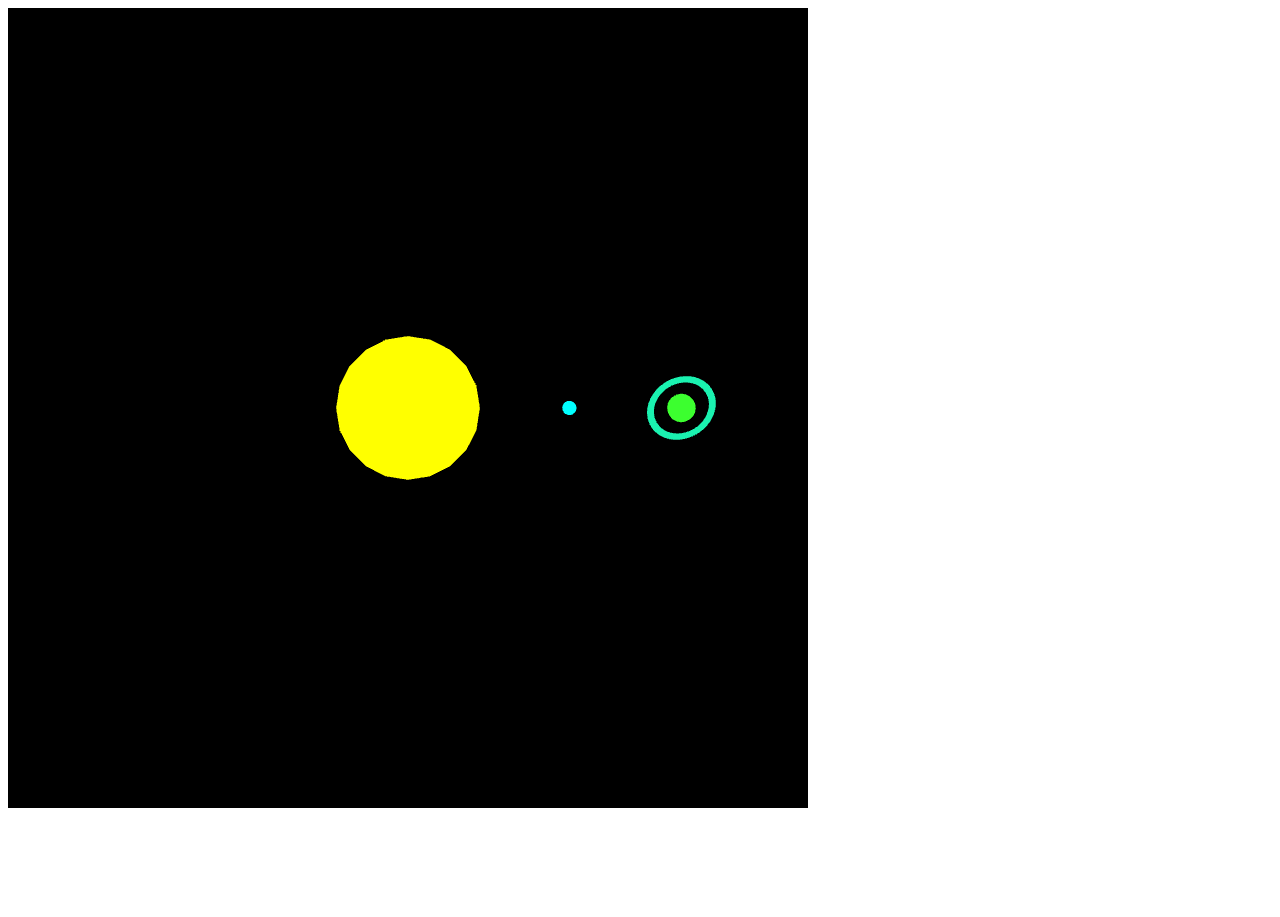
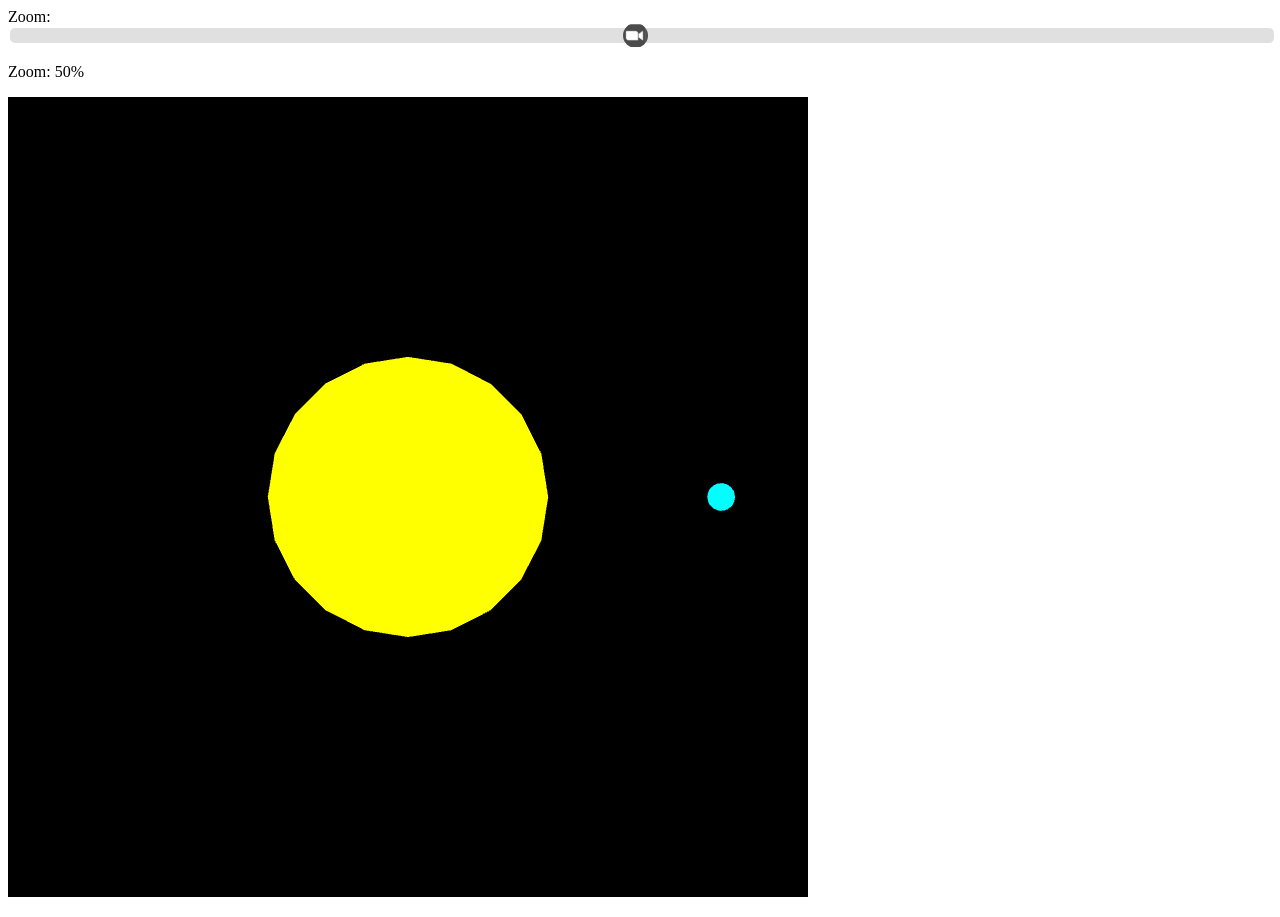
Before and after one commit to goobaby/Computer-Graphics, a plain HTML site: page Assignment 4 - Solar System/solar.html in a window 1280 px wide. Before the commit the page ends 820 px from the top, so only its background shows below. Drawn offline with Linux system fonts and the light colour scheme; animation ran at ten frames a second.

Commit message:
EVERYTHING PAS THIS UPDATE IS POST TURN IN
Added html slider!

```diff
--- a/Assignment 4 - Solar System/main.js
+++ b/Assignment 4 - Solar System/main.js
@@ -7,8 +7,11 @@ var fovy;
 var aspect;
 
 var earthDay = 1;
+zoom = 1000;
 
 function init() {
+
+    var zoomHTML =  document.getElementById("zoom").value
     var canvas = document.getElementById("webgl-canvas");
     gl = canvas.getContext("webgl2");
 
@@ -49,9 +52,10 @@ function init() {
     saturnDisk.distance = 40;
     saturnDisk.color = vec4(.101,.95,.69, 1.0);
 
+    //zoom = zoomHTML.value
 
     near = 1;
-    D = 2 * (2000 + Earth.distance + Moon.distance + Saturn.distance + Saturn.radius); //Idk why but the 2000 is nescessary
+    D = 2 * (zoom + Earth.distance + Moon.distance + Saturn.distance + Saturn.radius); //Idk why but the 2000 is nescessary
 
 
     angle = Math.asin((D/2) / (near + (D/2)));
--- /dev/null
+++ b/Assignment 4 - Solar System/solar.css
@@ -0,0 +1,29 @@
+.slider {
+    -webkit-appearance: none;
+    width: 100%;
+    height: 15px;
+    border-radius: 5px;
+    background: #d3d3d3;
+    outline: none;
+    opacity: 0.7;
+    -webkit-transition: .2s;
+    transition: opacity .2s;
+  }
+
+  .slider::-webkit-slider-thumb {
+    -webkit-appearance: none;
+    appearance: none;
+    width: 25px;
+    height: 25px;
+    border-radius: 50%;
+    background: url('Zoom.png');
+    cursor: pointer;
+  }
+
+  .slider::-moz-range-thumb {
+    width: 25px;
+    height: 25px;
+    border-radius: 50%;
+    background: url('Zoom.png');
+    cursor: pointer;
+  }
--- a/Assignment 4 - Solar System/solar.html
+++ b/Assignment 4 - Solar System/solar.html
@@ -6,6 +6,24 @@
 <script src="main.js"></script>
 <script src="Disk.js"></script>
 
+<link rel="stylesheet" href="solar.css">
+
+<div class="slidecontainer">
+    Zoom:<input type="range" min="1" max="100" value="50" class="slider" id="zoom">
+    <p>Zoom: <span id="output"></span>%</p>
+</div>
+<p>
+<script>
+    var slider = document.getElementById("zoom");
+    var output = document.getElementById("output");
+    output.innerHTML = slider.value; // Display the default slider value
+
+    // Update the current slider value (each time you drag the slider handle)
+    slider.oninput = function() {
+    output.innerHTML = this.value;
+    }
+</script>
+<p>
 <script id="Sphere-vertex-shader" type="x-shader/x-vertex">
     in  vec4 aPosition;
 
```
Also changed, not shown: Assignment 4 - Solar System/Zoom.png (added).
